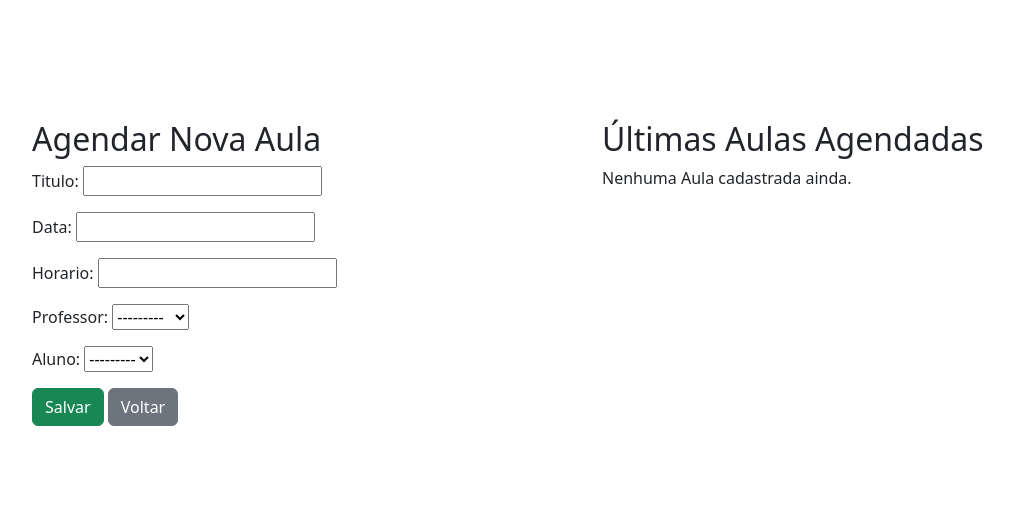
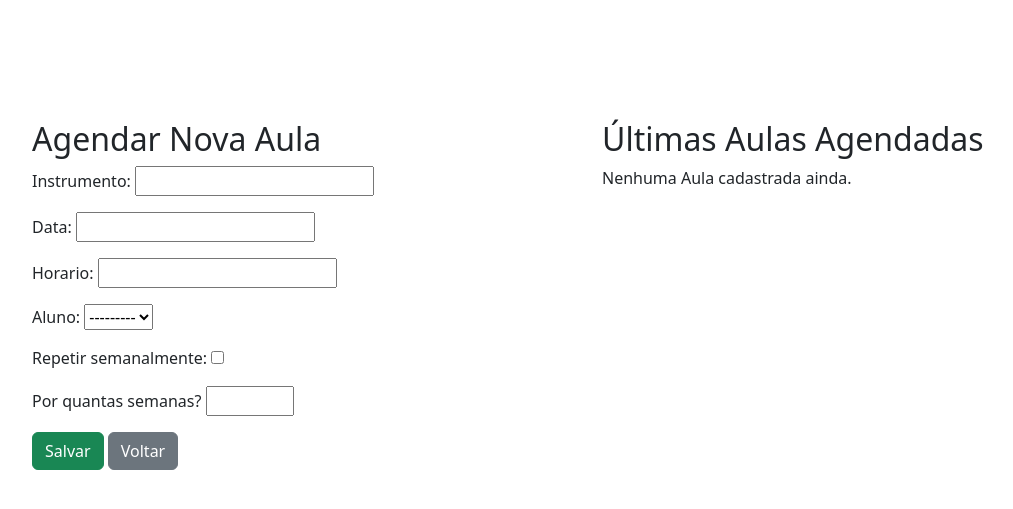
Before and after one commit to silvaludwig/musicSchoolSys, a Django app: page /aulas/novo/ in a window 1280 px wide. Shown: the part 56-565 px from the top of the page, without its empty margins (50-1063 px from the left). Run offline with Django 5.2, Linux system fonts and the light colour scheme; the visitor is signed in with stand-in values (Sample User, id 1); data comes from the database, SQL or seed files in the repository; data that the repository does not hold is empty.

Commit message:
ajustes: usuário logado terá acesso apenas aos alunos/aulas cadastrados na sua seção

```diff
--- a/sistema/gestao/forms.py
+++ b/sistema/gestao/forms.py
@@ -7,13 +7,27 @@ from django.contrib.auth.models import User
 class AlunoForm(forms.ModelForm):
     class Meta:
         model = Aluno
-        fields = ["nome", "idade", "professor"]
+        fields = ["nome", "idade"]
 
 
 class AulaForm(forms.ModelForm):
+    repetir_semanalmente = forms.BooleanField(
+        required=False, label="Repetir semanalmente"
+    )
+    semanas_repeticao = forms.IntegerField(
+        required=False, min_value=1, max_value=52, label="Por quantas semanas?"
+    )
+
     class Meta:
         model = Aula
-        fields = ["titulo", "data", "horario", "professor", "aluno"]
+        fields = ["instrumento", "data", "horario", "aluno"]
+        exclude = ["professor", "data_cadastro"]
+
+    def __init__(self, *args, **kwargs):
+        user = kwargs.pop("user")  # Recebe o usuário logado na view
+        super().__init__(*args, **kwargs)
+        # Filtra os alunos vinculados ao usuário
+        self.fields["aluno"].queryset = user.alunos.all()
 
 
 class CadastroUsuarioForm(UserCreationForm):
--- a/sistema/gestao/models.py
+++ b/sistema/gestao/models.py
@@ -13,7 +13,7 @@ class Aluno(models.Model):
 
 
 class Aula(models.Model):
-    titulo = models.CharField(max_length=50)
+    instrumento = models.CharField(max_length=50)
     data = models.DateField()
     horario = models.TimeField()
     data_cadastro = models.DateTimeField(auto_now_add=True)
--- a/sistema/gestao/templates/gestao/alunos.html
+++ b/sistema/gestao/templates/gestao/alunos.html
@@ -6,7 +6,7 @@
   <thead>
     <tr>
       <th>Nome</th>
-      <th>Email</th>
+      <th>Instrumento</th>
       <th>Telefone</th>
       <th>Professor</th>
     </tr>
@@ -15,7 +15,7 @@
     {% for aluno in alunos %}
     <tr>
       <td>{{ aluno.nome }}</td>
-      <td>{{ aluno.email }}</td>
+      <td>{{ aula.titulo }}</td>
       <td>{{ aluno.telefone }}</td>
       <td>{{ aluno.professor }}</td>
       <td>
--- a/sistema/gestao/templates/gestao/aulas.html
+++ b/sistema/gestao/templates/gestao/aulas.html
@@ -5,7 +5,7 @@
 <table class="table">
   <thead>
     <tr>
-      <th>Titulo</th>
+      <th>Instrumento</th>
       <th>Data</th>
       <th>Horário</th>
       <th>Aluno</th>
@@ -14,7 +14,7 @@
   <tbody>
     {% for aula in aulas %}
     <tr>
-      <td>{{ aula.titulo }}</td>
+      <td>{{ aula.instrumento }}</td>
       <td>{{ aula.data }}</td>
       <td>{{ aula.horario }}</td>
       <td>{{ aula.aluno }}</td>
--- a/sistema/gestao/templates/gestao/index.html
+++ b/sistema/gestao/templates/gestao/index.html
@@ -3,7 +3,6 @@
   <div class="col-md-6 text-center"> </br>
 
     <p class="lead">Gerencie alunos, professores e aulas de forma simples.</p>
-  </br>
 
     <!-- Se o usuário não estiver logado, mostra o login -->
     {% if not user.is_authenticated %}
@@ -38,7 +37,7 @@
     </div>
     {% else %}
     <h3>Seja bem-vindo {{request.user.username}}!</h3>
-    <p class="lead">Aqui está seu dashboard</p> </br>
+    <p class="lead">Aqui está seu dashboard</p>
 
 
     <div class="dashboard-cards">
--- a/sistema/gestao/templates/gestao/nova_aula.html
+++ b/sistema/gestao/templates/gestao/nova_aula.html
@@ -18,7 +18,7 @@
       {% for aula in ultimas_aulas %}
       <div class="list-group-item">
         <h5>{{ aula.titulo }}</h5>
-        <p><strong>Instrumento:</strong> {{ aula.titulo }}</p>
+        <p><strong>Instrumento:</strong> {{ aula.instrumento }}</p>
         <p><strong>Professor:</strong> {{ aula.professor }}</p>
         <small>Data/hora: {{ aula.data|date:"d/m/Y" }} às {{ aula.horario }}</small> |
         <small>Cadastrado em: {{ aula.data_cadastro|date:"d/m/Y" }}</small>
--- a/sistema/gestao/views.py
+++ b/sistema/gestao/views.py
@@ -4,6 +4,8 @@ from django.shortcuts import render, redirect, get_object_or_404
 from .forms import AlunoForm, AulaForm, CadastroUsuarioForm
 from django.contrib import messages
 from django.contrib.auth import login
+from django.utils import timezone
+from datetime import timedelta
 
 
 @login_required
@@ -28,30 +30,19 @@ def meus_alunos(request):
 
 @login_required
 def novo_aluno(request):
-    ultimos_alunos = Aluno.objects.filter(professor=request.user).order_by(
-        "-data_cadastro"
-    )[:5]
     if request.method == "POST":
         form = AlunoForm(request.POST)
         if form.is_valid():
-            form.save()
-            messages.success(
-                request, "Aluno cadastrado com sucesso!"
-            )  # Mensagem de confirmação
+            aluno = form.save(commit=False)
+            aluno.professor = request.user
+            aluno.save()
             return redirect("meus_alunos")
     else:
         form = AlunoForm()
-
-    return render(
-        request,
-        "gestao/novo_aluno.html",
-        {
-            "form": form,
-            "ultimos_alunos": ultimos_alunos,
-        },
-    )
+    return render(request, "gestao/novo_aluno.html", {"form": form})
 
 
+@login_required
 def index(request):
     # Contagem de registros para mostrar no dashboard
     total_alunos = Aluno.objects.filter(professor=request.user).count()
@@ -94,28 +85,34 @@ def minhas_aulas(request):
 
 @login_required
 def nova_aula(request):
+    if request.method == "POST":
+        form = AulaForm(request.POST, user=request.user)  # <-- Aqui
+        if form.is_valid():
+            repetir = form.cleaned_data.get("repetir_semanalmente", False)
+            semanas = form.cleaned_data.get("semanas_repeticao", 1)
+            aula_base = form.save(commit=False)
+            aula_base.professor = request.user
+            aula_base.save()
+
+            if repetir and semanas > 1:
+                for i in range(1, semanas):
+                    nova_data = aula_base.data + timedelta(weeks=i)
+                    Aula.objects.create(
+                        instrumento=aula_base.instrumento,
+                        aluno=aula_base.aluno,
+                        data=nova_data,
+                        horario=aula_base.horario,
+                        professor=request.user,
+                    )
+            return redirect("minhas_aulas")
+    else:
+        form = AulaForm(user=request.user)  # <-- Aqui também
+
     ultimas_aulas = Aula.objects.filter(professor=request.user).order_by(
         "-data_cadastro"
     )[:5]
-
-    if request.method == "POST":
-        form = AulaForm(request.POST)
-        if form.is_valid():
-            form.save()
-            messages.success(
-                request, "Aula cadastrada com sucesso!"
-            )  # Mensagem de confirmação
-            return redirect("minhas_aulas")
-    else:
-        form = AulaForm()
-
     return render(
-        request,
-        "gestao/nova_aula.html",
-        {
-            "form": form,
-            "ultimas_aulas": ultimas_aulas,
-        },
+        request, "gestao/nova_aula.html", {"form": form, "ultimas_aulas": ultimas_aulas}
     )
 
 
```
Also changed, not shown: sistema/gestao/migrations/0004_alter_aluno_professor_alter_aula_professor.py (added), sistema/gestao/migrations/0005_alter_aluno_professor_alter_aula_professor.py (added), sistema/gestao/migrations/0006_rename_titulo_aula_instrumento.py (added).
